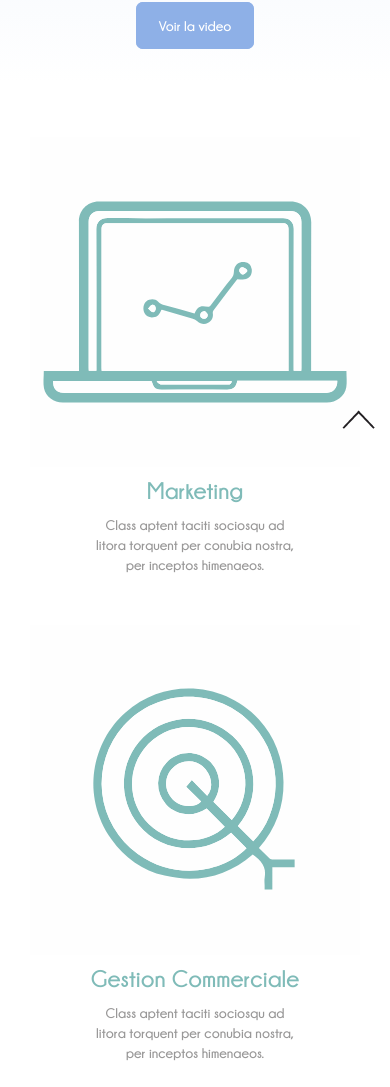
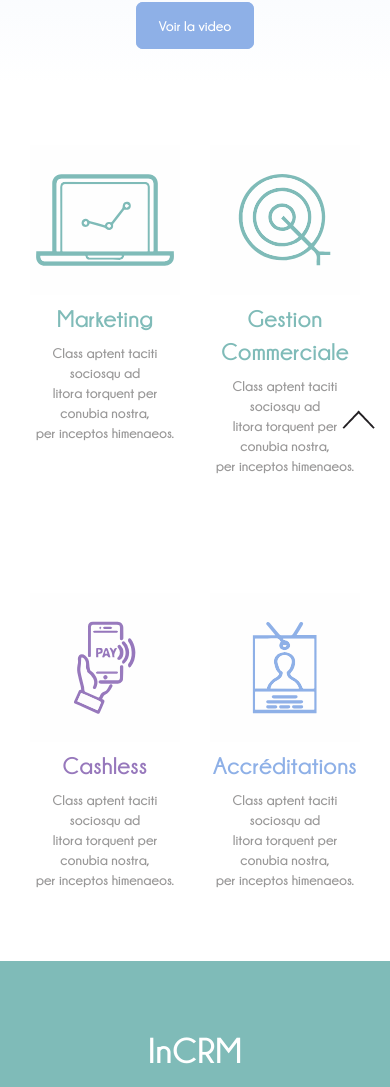
Before and after one commit to juvigne/inevents1.github.io, a plain HTML site: page index.html in a window 390 px wide. Shown: the part 391-1478 px from the top of the page. Drawn offline with Linux system fonts and the light colour scheme; files whose address does not match are found by name.

Commit message:
[+][UPD][SITE] init

```diff
--- a/index.html
+++ b/index.html
@@ -187,7 +187,7 @@
 <div class="content">
     <div id="services" class="container">
         <div class="content-girds text-center">
-            <div id="services-crm" class="col-md-3 wow bounceIn" data-wow-delay="0.4s">
+            <div id="services-crm" class="col-md-3 col-xs-6 wow bounceIn" data-wow-delay="0.4s">
                 <div class="service-grid">
                     <div class="service">
                         <a id="svg-crm" href="#">
@@ -218,7 +218,7 @@
                     <p>Class aptent taciti sociosqu ad <span>litora torquent per conubia nostra, </span>per inceptos himenaeos.</p>
                 </div>
             </div>
-            <div id="services-marketing" class="col-md-3 wow bounceIn" data-wow-delay="0.4s">
+            <div id="services-marketing" class="col-md-3 col-xs-6 wow bounceIn" data-wow-delay="0.4s">
                 <div class="service-grid">
                     <div class="service">
                         <a href="#">
@@ -243,7 +243,7 @@
                     <p>Class aptent taciti sociosqu ad <span>litora torquent per conubia nostra, </span>per inceptos himenaeos.</p>
                 </div>
             </div>
-            <div id="services-cashless" class="col-md-3 wow bounceIn" data-wow-delay="0.4s">
+            <div id="services-cashless" class="col-md-3 col-xs-6 wow bounceIn" data-wow-delay="0.4s">
                 <div class="service-grid">
                     <div class="service">
                         <a href="#">
@@ -281,7 +281,7 @@
                     <p>Class aptent taciti sociosqu ad <span>litora torquent per conubia nostra, </span>per inceptos himenaeos.</p>
                 </div>
             </div>
-            <div id="services-accred" class="col-md-3 wow bounceIn" data-wow-delay="0.4s">
+            <div id="services-accred" class="col-md-3 col-xs-6 wow bounceIn" data-wow-delay="0.4s">
                 <div class="service-grid">
                     <div class="service">
                         <a href="#">
```
